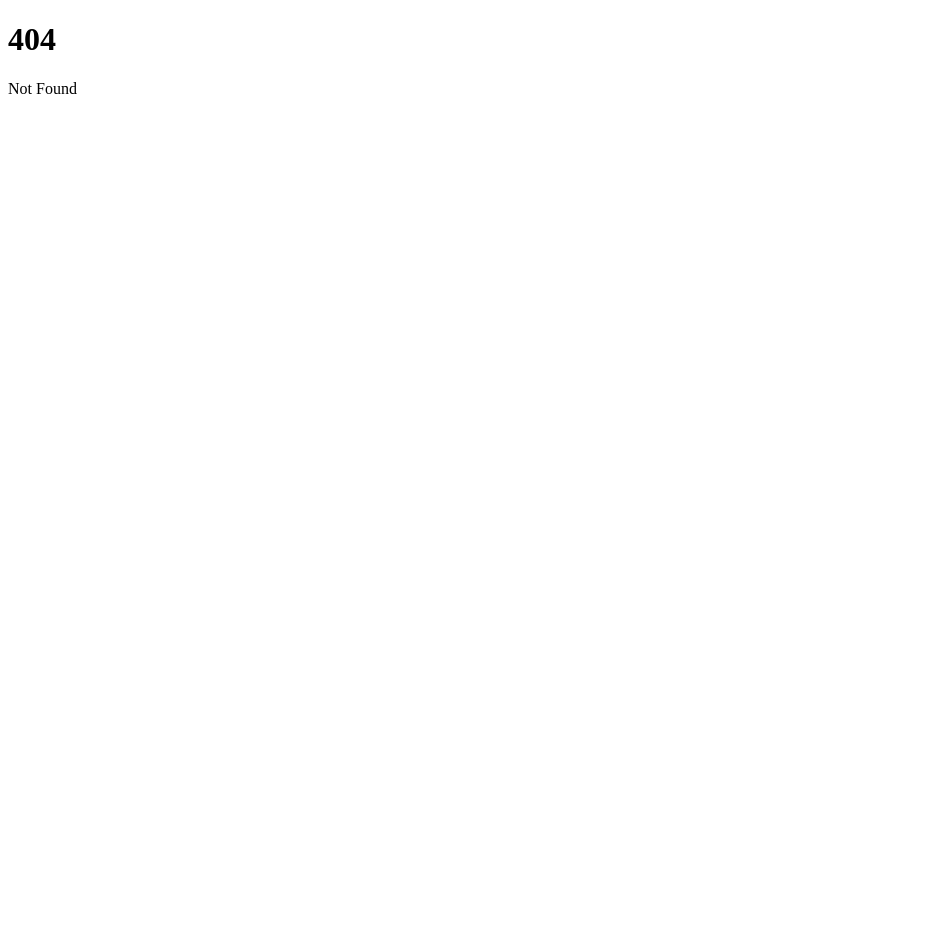
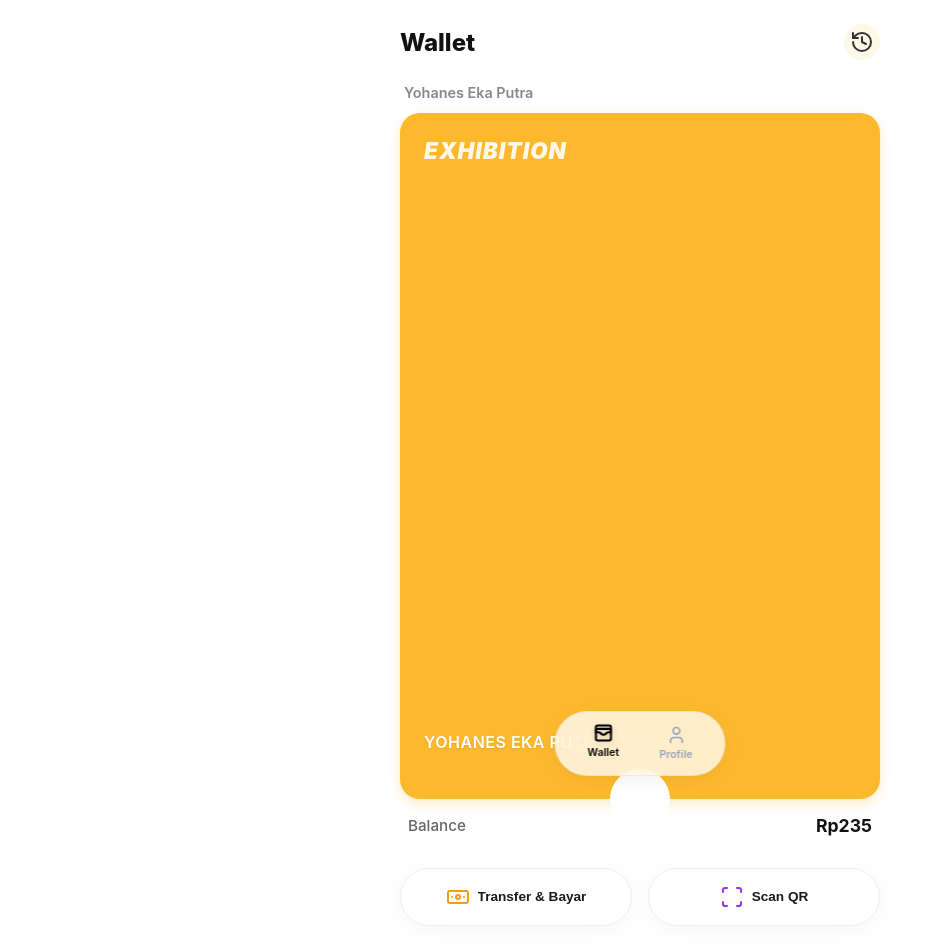
Before and after one commit to ekaadev/wallet-app-exhibition, a SvelteKit app in the folder frontend/: page /wallet in a window 1280 px wide. Before the commit this address had no page. Shown: the top 952 px of the page, without its empty margins (0-940 px from the left). Before the commit the page ends 800 px from the top, so only its background shows below. Built offline with nearby package versions, Linux system fonts and the light colour scheme.

Commit message:
add wallet page layout with user balance and quick action buttons

```diff
--- /dev/null
+++ b/frontend/src/routes/(default)/+layout.svelte
@@ -0,0 +1,13 @@
+<script lang="ts">
+	import NavMenu from '$lib/components/nav-menu.svelte';
+	let { children } = $props();
+</script>
+
+<svelte:head>
+	<title>Wallet Exhibition App</title>
+</svelte:head>
+
+<div>
+	<NavMenu />
+	{@render children()}
+</div>
--- /dev/null
+++ b/frontend/src/routes/(default)/wallet/+page.svelte
@@ -0,0 +1,265 @@
+<script>
+	import { goto } from '$app/navigation';
+	import { History, Banknote, Scan } from 'lucide-svelte';
+
+	const userData = {
+		name: 'Yohanes Eka Putra',
+		balance: 'Rp235'
+	};
+
+	// Fungsi placeholder untuk navigasi/aksi
+	function handleTransfer() {
+        goto('/transaction');
+	}
+
+	function handleScan() {
+		console.log('Buka Kamera untuk Scan QRIS');
+	}
+</script>
+
+<div class="wallet-container">
+	<header class="header">
+		<h1>Wallet</h1>
+		<div class="actions">
+            <a href="/history">
+			    <button class="icon-btn" aria-label="Riwayat"><History size={24} /></button>
+            </a>
+		</div>
+	</header>
+
+	<p class="user-label">{userData.name}</p>
+
+	<div class="card-wrapper">
+		<div class="jago-card-clean">
+			<div class="card-top">
+				<span class="visa-logo">EXHIBITION</span>
+			</div>
+
+			<div class="card-bottom">
+				<div class="card-details">
+					<span class="card-name">{userData.name.toUpperCase()}</span>
+				</div>
+			</div>
+
+			<div class="card-notch"></div>
+		</div>
+	</div>
+
+	<div class="balance-info">
+		<div class="pocket-label">
+			<span>Balance</span>
+		</div>
+		<span class="amount">{userData.balance}</span>
+	</div>
+
+	<div class="quick-actions">
+		<button class="action-btn" onclick={handleTransfer}>
+			<div class="icon-wrapper transfer-icon">
+				<Banknote size={24} />
+			</div>
+			<span class="action-text">Transfer & Bayar</span>
+		</button>
+
+		<button class="action-btn" onclick={handleScan}>
+			<div class="icon-wrapper scan-icon">
+				<Scan size={24} />
+			</div>
+			<span class="action-text">Scan QR</span>
+		</button>
+	</div>
+</div>
+
+<style>
+	:global(body) {
+		margin: 0;
+		font-family: 'Inter', sans-serif;
+		background-color: #ffffff;
+	}
+
+	.wallet-container {
+		padding: 1.5rem;
+		padding-bottom: 6rem; /* Ruang untuk navbar */
+		max-width: 480px;
+		margin: 0 auto;
+	}
+
+	/* Header */
+	.header {
+		display: flex;
+		justify-content: space-between;
+		align-items: center;
+		margin-bottom: 1.5rem;
+	}
+
+	h1 {
+		font-size: 1.5rem;
+		font-weight: 800;
+		margin: 0;
+		color: #111;
+	}
+
+	.actions {
+		display: flex;
+		gap: 0.75rem;
+	}
+
+	.icon-btn {
+		background: #fff8e6; /* Kuning sangat muda */
+		border: none;
+		width: 36px;
+		height: 36px;
+		border-radius: 50%;
+		display: flex;
+		align-items: center;
+		justify-content: center;
+		color: #333;
+		cursor: pointer;
+	}
+
+	.user-label {
+		color: #888;
+		font-weight: 600;
+		font-size: 0.9rem;
+		margin-bottom: 0.75rem;
+		padding-left: 0.25rem;
+	}
+
+	.card-wrapper {
+		display: flex;
+		justify-content: center;
+		margin-bottom: 1rem;
+	}
+
+	.jago-card-clean {
+		width: 100%;
+		aspect-ratio: 3.5 / 5; /* Rasio Portrait Kartu */
+
+		/* Warna Solid Tanpa Gradasi Aneh */
+		background-color: #fdb92e;
+
+		border-radius: 20px;
+		position: relative;
+		padding: 24px;
+		box-sizing: border-box;
+
+		/* Layout Flexbox */
+		display: flex;
+		flex-direction: column;
+		justify-content: space-between;
+
+		/* Shadow tipis agar tidak flat mati */
+		box-shadow: 0 4px 12px rgba(253, 185, 46, 0.3);
+	}
+
+	.visa-logo {
+		font-style: italic;
+		font-weight: 900;
+		font-size: 1.4rem;
+		color: rgba(255, 255, 255, 0.9);
+		letter-spacing: 1px;
+	}
+
+	.card-bottom {
+		margin-bottom: 15px; /* Jarak dari notch */
+	}
+
+	.card-name {
+		display: block;
+		color: white;
+		font-weight: 600;
+		font-size: 1rem;
+		margin-bottom: 0.5rem;
+		letter-spacing: 0.5px;
+		text-shadow: 0 1px 2px rgba(0, 0, 0, 0.1); /* Sedikit shadow biar teks jelas */
+	}
+
+	/* (Lengkungan bawah) */
+	.card-notch {
+		position: absolute;
+		bottom: -30px;
+		left: 50%;
+		transform: translateX(-50%);
+		width: 60px;
+		height: 60px;
+		background-color: #fff; /* Harus sama dengan warna background body */
+		border-radius: 50%;
+		z-index: 10;
+	}
+
+	/* Info Saldo Bawah */
+	.balance-info {
+		display: flex;
+		justify-content: space-between;
+		align-items: center;
+		padding: 0 0.5rem;
+	}
+
+	.pocket-label {
+		display: flex;
+		align-items: center;
+		gap: 0.5rem;
+		color: #666;
+		font-weight: 500;
+		font-size: 0.95rem;
+	}
+
+	.amount {
+		font-size: 1.1rem;
+		font-weight: 700;
+		color: #111;
+	}
+
+    .quick-actions {
+        display: flex;
+        gap: 1rem; /* Jarak antar tombol */
+        width: 100%; /* Pastikan container mengambil lebar penuh */
+        margin-top: 2rem;
+    }
+
+    .action-btn {
+        flex: 1 1 0;
+
+        background-color: #ffffff;
+        border: 1px solid #f0f0f0;
+        border-radius: 100px;
+        padding: 1rem 0.5rem; /* Padding kiri-kanan dikurangi sedikit jaga-jaga layar kecil */
+
+        display: flex;
+        align-items: center;
+        justify-content: center;
+        gap: 0.5rem; /* Gap icon dan text dirapatkan sedikit */
+
+        box-shadow: 0 4px 20px rgba(0, 0, 0, 0.04);
+        cursor: pointer;
+        transition: transform 0.1s ease, box-shadow 0.2s ease;
+
+        /* Opsional: Mencegah tombol jadi gepeng kalau layar sangat kecil */
+        min-width: 0;
+    }
+
+    /* Text Style */
+    .action-text {
+        font-weight: 700;
+        font-size: 0.85rem; /* Font dikecilkan sedikit agar muat 50:50 di HP kecil */
+        color: #1a1a1a;
+        white-space: nowrap; /* Mencegah teks turun baris */
+        overflow: hidden;
+        text-overflow: ellipsis; /* Jika layar kekecilan, teks akan jadi ... */
+    }
+
+    /* Icon Styling */
+    .icon-wrapper {
+        display: flex;
+        align-items: center;
+        justify-content: center;
+        flex-shrink: 0; /* Mencegah icon tergencet */
+    }
+	/* Warna Icon sesuai referensi (Orange & Ungu) */
+	.transfer-icon {
+		color: #f59e0b; /* Orange-ish */
+	}
+
+	.scan-icon {
+		color: #9333ea; /* Purple-ish */
+	}
+</style>
```
